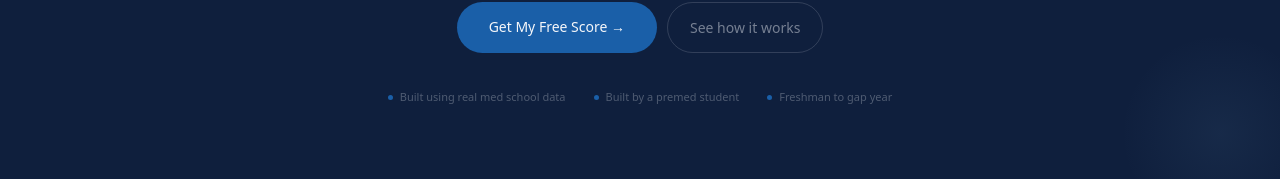
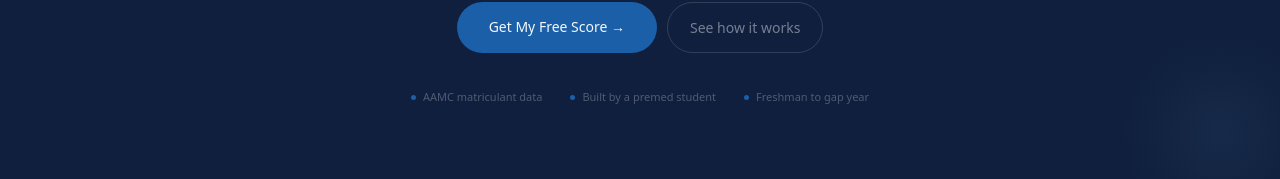
Before and after one commit to themix5651-hub/premed-project, a Next.js app: page / in a window 1280 px wide. Shown: the part 460-639 px from the top of the page. Built offline with nearby package versions, Linux system fonts and the light colour scheme; no server answers.

Commit message:
fix proof dot copy

```diff
--- a/app/page.tsx
+++ b/app/page.tsx
@@ -44,7 +44,7 @@ export default function Home() {
           </button>
         </div>
         <div style={{ marginTop: 36, display: 'flex', gap: 28, justifyContent: 'center', flexWrap: 'wrap' }}>
-          {['Built using real med school data', 'Built by a premed student', 'Freshman to gap year'].map(t => (
+          {['AAMC matriculant data', 'Built by a premed student', 'Freshman to gap year'].map(t => (
             <div key={t} style={{ display: 'flex', alignItems: 'center', gap: 7 }}>
               <div style={{ width: 5, height: 5, background: '#1a5fa8', borderRadius: '50%' }} />
               <span style={{ fontSize: 11, color: 'rgba(245,247,250,0.28)' }}>{t}</span>
```
